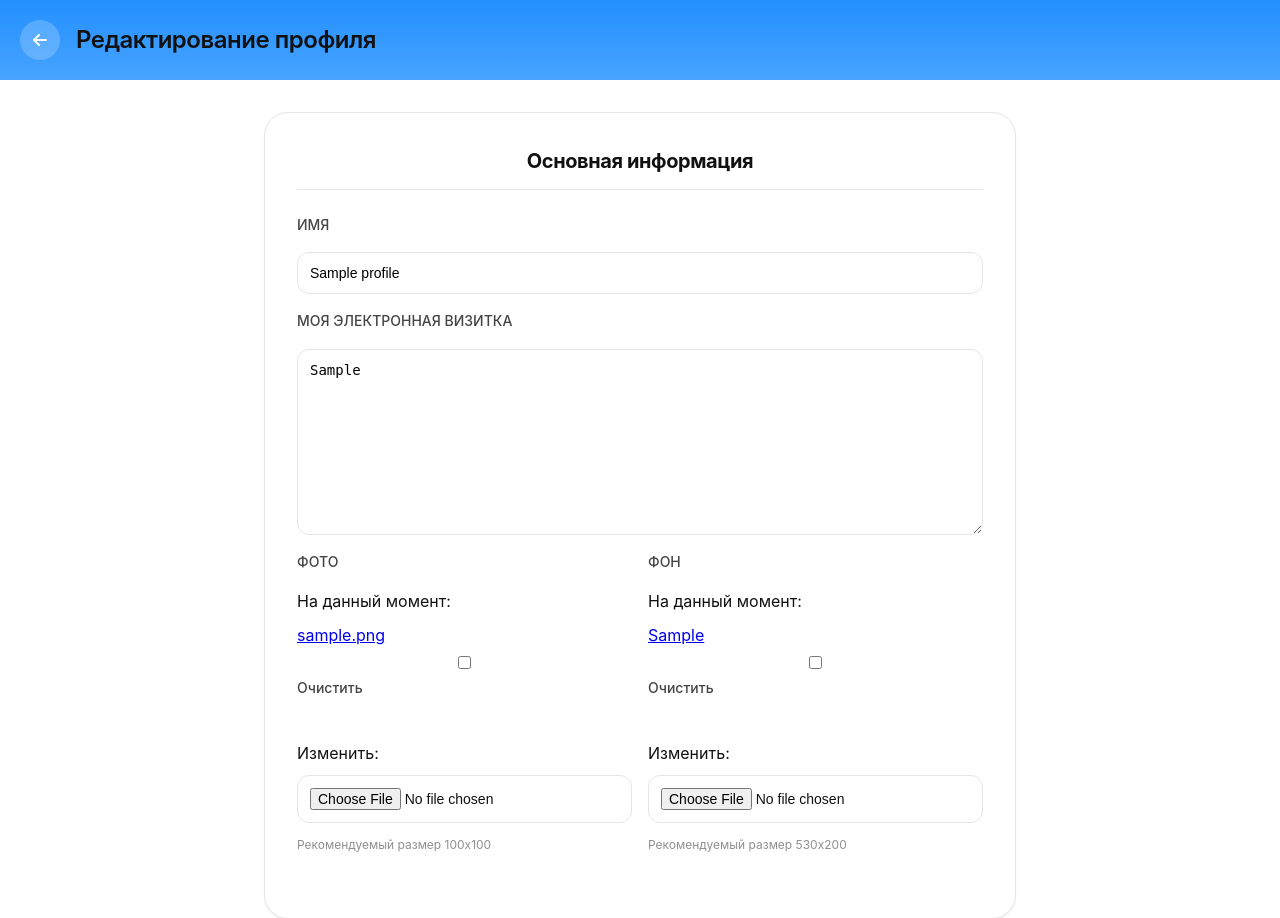
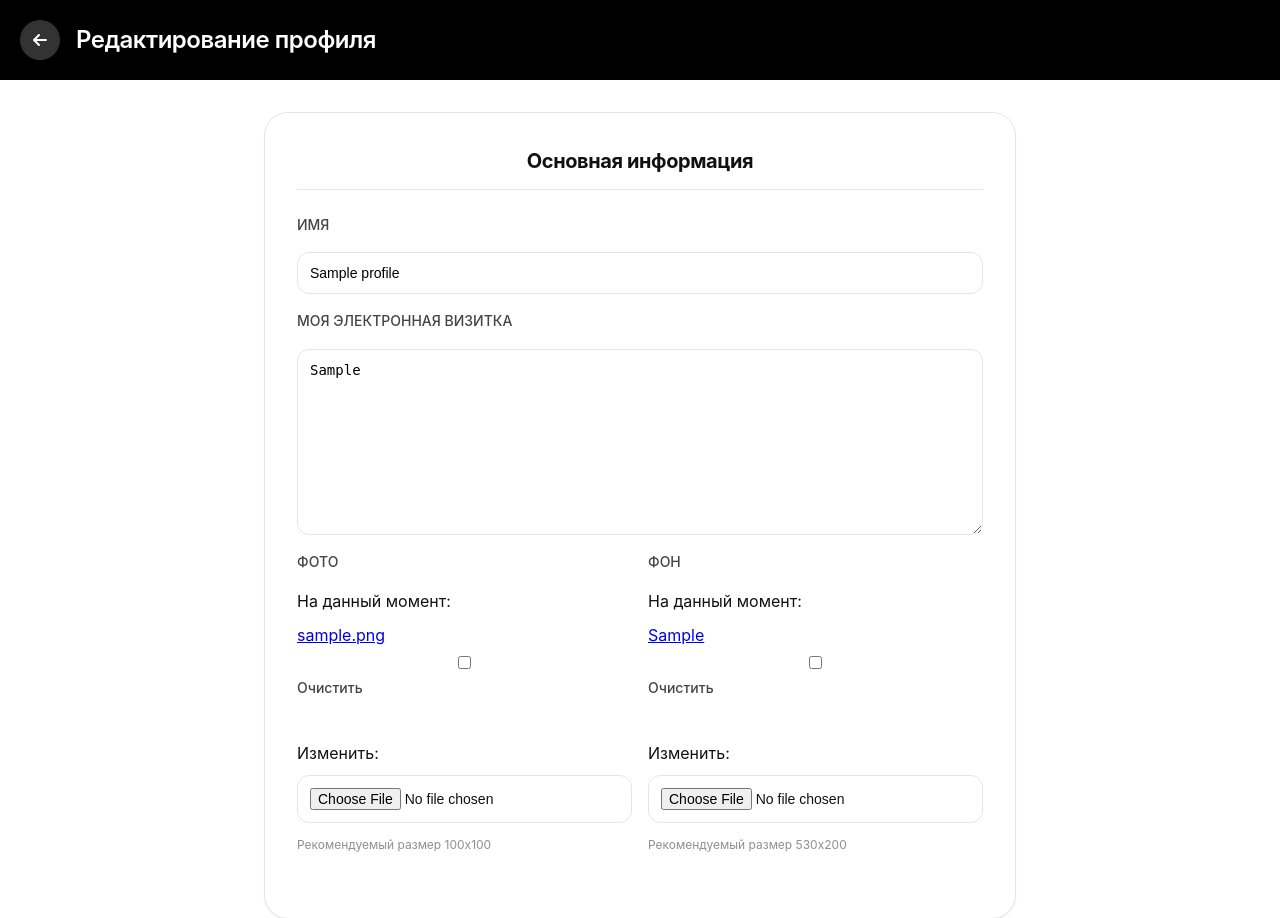
Before and after one commit to SmaylovSerikbay/etagv2, a Django app: page /profiles/edit/ in a window 1280 px wide. Shown: the top 918 px of the page. Run offline with Django 4.2, Linux system fonts and the light colour scheme; a user stored in the database is signed in; tables that the repository leaves empty hold one stand-in row (values such as "Sample post").

Commit message:
update edit-profile

```diff
--- a/profiles/static/css/style.css
+++ b/profiles/static/css/style.css
@@ -1146,7 +1146,7 @@ button[type="submit"]:hover {
 }
 
 .edit-header {
-    background: linear-gradient(180deg, rgba(10,132,255,0.9), rgba(10,132,255,0.75));
+    background: #000000;
     color: white;
     padding: 1.25rem;
     display: flex;
@@ -1162,6 +1162,7 @@ button[type="submit"]:hover {
     font-size: 1.5rem;
     font-weight: 600;
     margin: 0;
+    color: #ffffff;
 }
 
 .back-btn {
```
